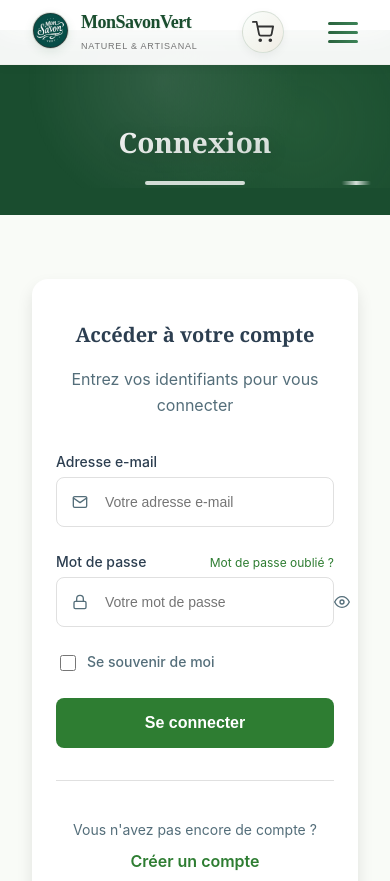
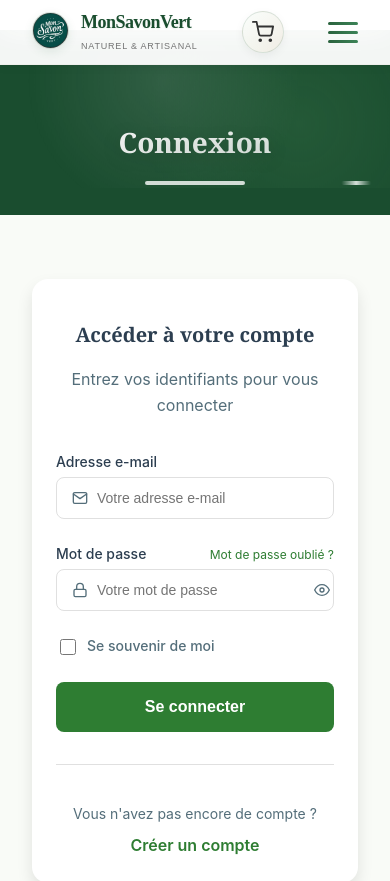
Before and after one commit to Yanlry/monsavonvert-frontend, a Next.js app: page /login in a window 390 px wide. Shown: the top 881 px of the page. Built offline with nearby package versions, Linux system fonts and the light colour scheme; no server answers.

Commit message:
possibilite de voir mot de passe

```diff
--- a/styles/login.module.css
+++ b/styles/login.module.css
@@ -66,30 +66,41 @@
   -moz-osx-font-smoothing: grayscale;
 }
 
-/* NOUVEAU: Styles pour le bouton afficher/masquer mot de passe */
+/* NOUVEAU: Styles corrigés pour le bouton afficher/masquer mot de passe */
+
+/* Container pour positionner correctement le bouton */
+.inputWrapper {
+  position: relative;
+  display: flex;
+  align-items: center;
+}
+
+/* Bouton pour afficher/masquer le mot de passe */
 .passwordToggle {
   position: absolute;
-  right: var(--spacing-md);
+  right: 12px; /* Position fixe depuis la droite */
   top: 50%;
   transform: translateY(-50%);
   background: none;
   border: none;
-  padding: var(--spacing-xs);
+  padding: 8px;
   cursor: pointer;
   color: var(--color-text-light);
   transition: all var(--transition-fast);
   display: flex;
   align-items: center;
   justify-content: center;
-  border-radius: var(--radius-sm);
-  z-index: 2; /* Pour être au-dessus de l'input */
+  border-radius: 4px;
+  z-index: 10; /* S'assurer qu'il est au-dessus */
+  width: 32px; /* Largeur fixe */
+  height: 32px; /* Hauteur fixe */
 }
 
 /* Effet au survol du bouton */
 .passwordToggle:hover {
   color: var(--color-primary);
   background-color: rgba(46, 125, 50, 0.1);
-  transform: translateY(-50%) scale(1.1);
+  transform: translateY(-50%) scale(1.05);
 }
 
 /* Effet au clic du bouton */
@@ -98,34 +109,74 @@
   background-color: rgba(46, 125, 50, 0.2);
 }
 
-/* Focus pour l'accessibilité (navigation au clavier) */
+/* Focus pour l'accessibilité */
 .passwordToggle:focus {
   outline: 2px solid var(--color-primary);
   outline-offset: 2px;
   color: var(--color-primary);
 }
 
-/* Animation subtile lors du changement d'état */
+/* Animation de l'icône */
 .passwordToggle svg {
-  transition: all var(--transition-fast);
+  transition: all 0.2s ease;
+  width: 16px;
+  height: 16px;
 }
 
-/* Modification de l'input pour laisser de la place au bouton */
-.inputWrapper input[type="password"],
-.inputWrapper input[type="text"] {
-  padding-right: calc(var(--spacing-md) * 3.5); /* Plus d'espace à droite pour le bouton */
+/* IMPORTANT: Modification des inputs pour laisser de la place au bouton */
+.inputWrapper input {
+  width: 100%;
+  padding: 16px 50px 16px 48px !important; /* Padding spécifique : haut/bas, droite (pour le bouton), gauche (pour l'icône) */
+  border: 1px solid var(--color-border);
+  border-radius: 8px;
+  font-size: 14px;
+  transition: all var(--transition-fast);
+  box-sizing: border-box; /* Important pour le calcul des dimensions */
 }
 
-/* Responsive : ajustement pour mobile */
+/* Style spécifique pour les champs avec icône à gauche */
+.inputWrapper svg:first-child {
+  position: absolute;
+  left: 16px;
+  top: 50%;
+  transform: translateY(-50%);
+  color: var(--color-text-light);
+  z-index: 5;
+  pointer-events: none; /* Empêche l'interaction avec l'icône */
+}
+
+/* Focus sur l'input */
+.inputWrapper input:focus {
+  border-color: var(--color-primary);
+  outline: none;
+  box-shadow: 0 0 0 2px rgba(46, 125, 50, 0.1);
+}
+
+/* Responsive : ajustements pour mobile */
+@media (max-width: 768px) {
+  .passwordToggle {
+    right: 10px;
+    width: 30px;
+    height: 30px;
+    padding: 6px;
+  }
+
+  .inputWrapper input {
+    padding: 14px 45px 14px 45px !important;
+  }
+}
+
 @media (max-width: 576px) {
   .passwordToggle {
-    right: var(--spacing-sm);
-    padding: var(--spacing-xs);
+    right: 8px;
+    width: 28px;
+    height: 28px;
+    padding: 4px;
   }
 
-  .inputWrapper input[type="password"],
-  .inputWrapper input[type="text"] {
-    padding-right: calc(var(--spacing-md) * 3); /* Moins d'espace sur mobile */
+  .inputWrapper input {
+    padding: 12px 40px 12px 40px !important;
+    font-size: 16px; /* Évite le zoom sur iOS */
   }
 }
 
```
